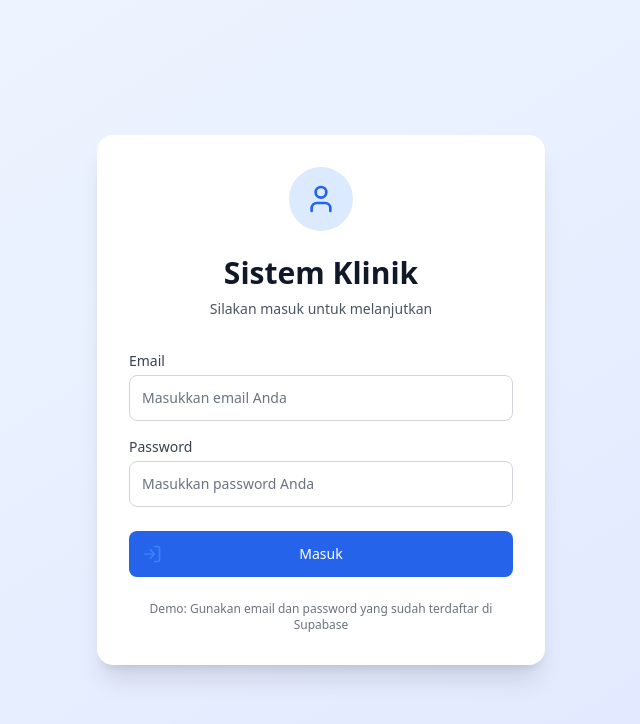
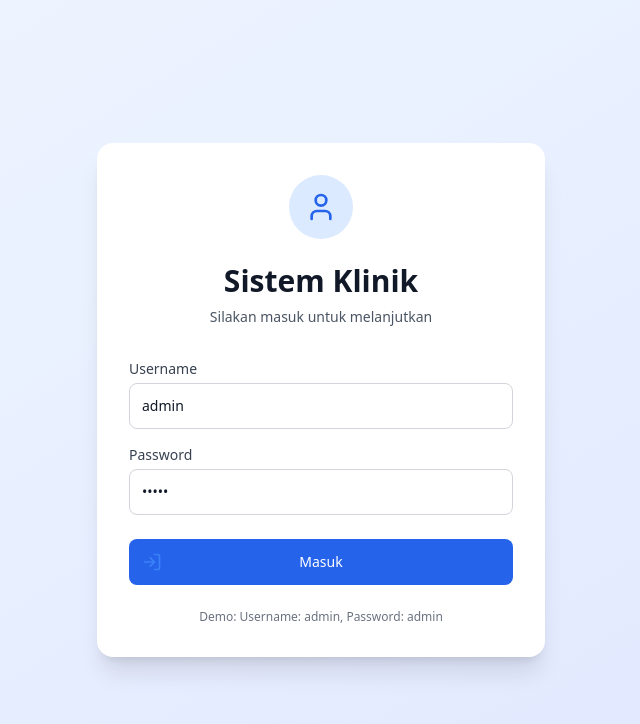
Before and after one commit to YusupMuhamad/klinik, a React (Vite) app: page / in a window 1280 px wide. Shown: the top 724 px of the page, without its empty margins (319-959 px from the left). Built offline with nearby package versions, Linux system fonts and the light colour scheme; no server answers.

Commit message:
Restore demo login with admin credentials

```diff
--- a/src/App.tsx
+++ b/src/App.tsx
@@ -23,37 +23,8 @@ function App() {
   } | null>(null);
 
   useEffect(() => {
-    // Check if user is already logged in
-    const checkUser = async () => {
-      const { user } = await authService.getCurrentUser();
-      if (user) {
-        setUser({
-          id: user.id,
-          name: user.email?.split('@')[0] || 'User',
-          email: user.email || '',
-          role: 'admin'
-        });
-      }
-      setIsLoading(false);
-    };
-
-    checkUser();
-
-    // Listen for auth changes
-    const { data: { subscription } } = authService.onAuthStateChange((event, session) => {
-      if (event === 'SIGNED_IN' && session?.user) {
-        setUser({
-          id: session.user.id,
-          name: session.user.email?.split('@')[0] || 'User',
-          email: session.user.email || '',
-          role: 'admin'
-        });
-      } else if (event === 'SIGNED_OUT') {
-        setUser(null);
-      }
-    });
-
-    return () => subscription.unsubscribe();
+    // Demo mode - no persistent login
+    setIsLoading(false);
   }, []);
 
   const showNotification = (type: 'success' | 'error', message: string) => {
@@ -65,13 +36,8 @@ function App() {
   };
 
   const handleLogout = async () => {
-    try {
-      await authService.signOut();
-      setUser(null);
-      setCurrentView('pendaftaran-pasien');
-    } catch (error) {
-      console.error('Error signing out:', error);
-    }
+    setUser(null);
+    setCurrentView('pendaftaran-pasien');
   };
 
   const handleMenuClick = (menu: string) => {
--- a/src/components/Login.tsx
+++ b/src/components/Login.tsx
@@ -7,8 +7,8 @@ interface LoginProps {
 }
 
 const Login: React.FC<LoginProps> = ({ onLogin }) => {
-  const [email, setEmail] = useState('');
-  const [password, setPassword] = useState('');
+  const [email, setEmail] = useState('admin');
+  const [password, setPassword] = useState('admin');
   const [isLoading, setIsLoading] = useState(false);
   const [error, setError] = useState('');
 
@@ -18,20 +18,17 @@ const Login: React.FC<LoginProps> = ({ onLogin }) => {
     setError('');
 
     try {
-      const { data, error } = await authService.signIn(email, password);
-
-      if (error) {
-        setError(error.message);
-        return;
-      }
-
-      if (data.user) {
+      // Demo login - bypass Supabase authentication
+      if (email === 'admin' && password === 'admin') {
         onLogin({
-          id: data.user.id,
-          name: data.user.email?.split('@')[0] || 'User',
-          email: data.user.email || '',
-          role: 'admin'
+          id: 'demo-admin',
+          username: 'admin',
+          name: 'Administrator',
+          email: 'admin@demo.com',
+          role: 'administrasi'
         });
+      } else {
+        setError('Username atau password salah');
       }
     } catch (err) {
       setError('Terjadi kesalahan saat login');
@@ -66,18 +63,18 @@ const Login: React.FC<LoginProps> = ({ onLogin }) => {
             <div className="space-y-4">
               <div>
                 <label htmlFor="email" className="block text-sm font-medium text-gray-700">
-                  Email
+                  Username
                 </label>
                 <input
                   id="email"
                   name="email"
-                  type="email"
-                  autoComplete="email"
+                  type="text"
+                  autoComplete="username"
                   required
                   value={email}
                   onChange={(e) => setEmail(e.target.value)}
                   className="mt-1 appearance-none relative block w-full px-3 py-3 border border-gray-300 placeholder-gray-500 text-gray-900 rounded-lg focus:outline-none focus:ring-2 focus:ring-blue-500 focus:border-blue-500 focus:z-10 sm:text-sm"
-                  placeholder="Masukkan email Anda"
+                  placeholder="Masukkan username Anda"
                 />
               </div>
 
@@ -114,7 +111,7 @@ const Login: React.FC<LoginProps> = ({ onLogin }) => {
 
             <div className="text-center">
               <p className="text-xs text-gray-500">
-                Demo: Gunakan email dan password yang sudah terdaftar di Supabase
+                Demo: Username: admin, Password: admin
               </p>
             </div>
           </form>
--- a/src/types/index.ts
+++ b/src/types/index.ts
@@ -49,4 +49,5 @@ export interface User {
   username: string;
   role: 'administrasi' | 'dokter';
   name: string;
+  email: string;
 }
```
